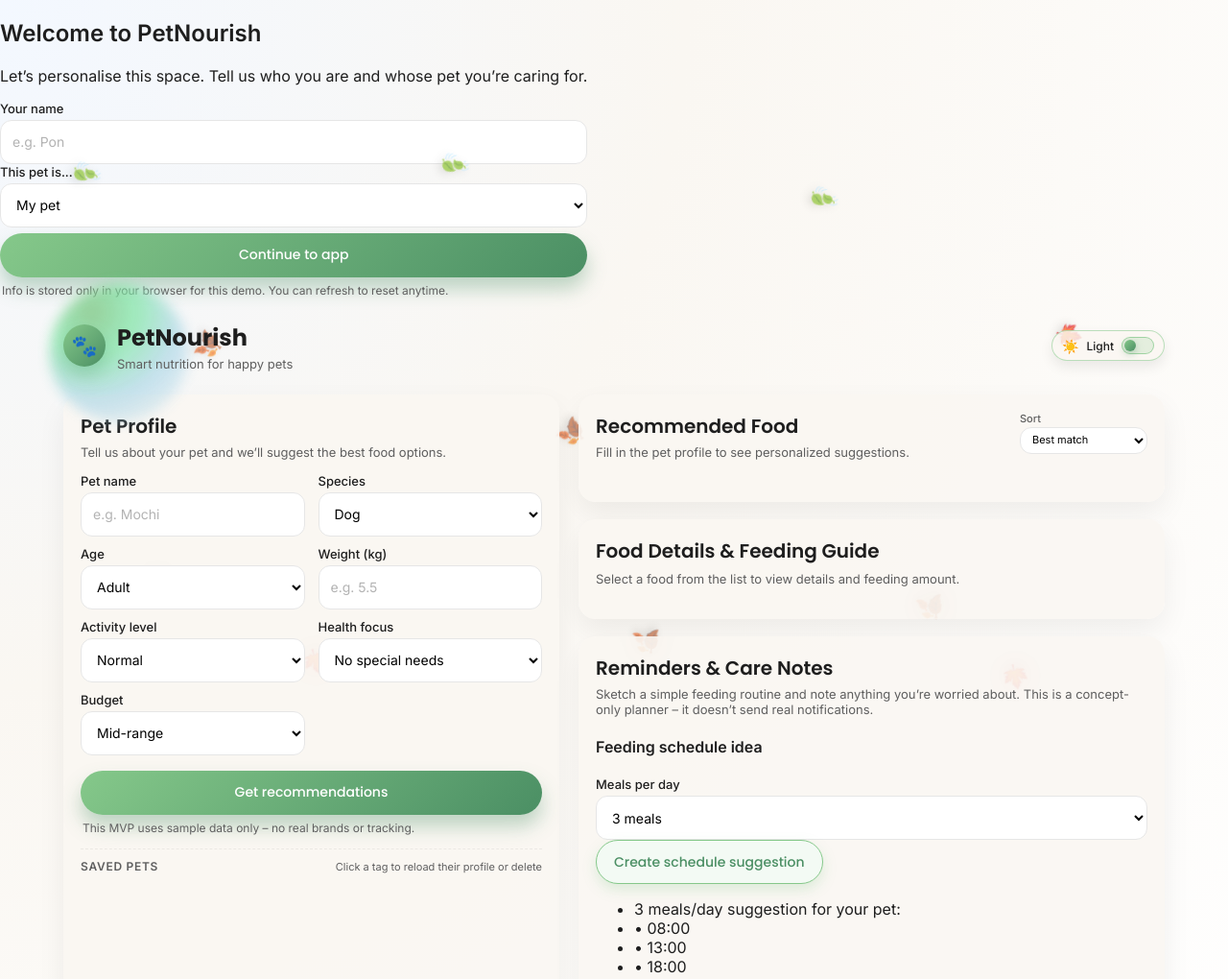
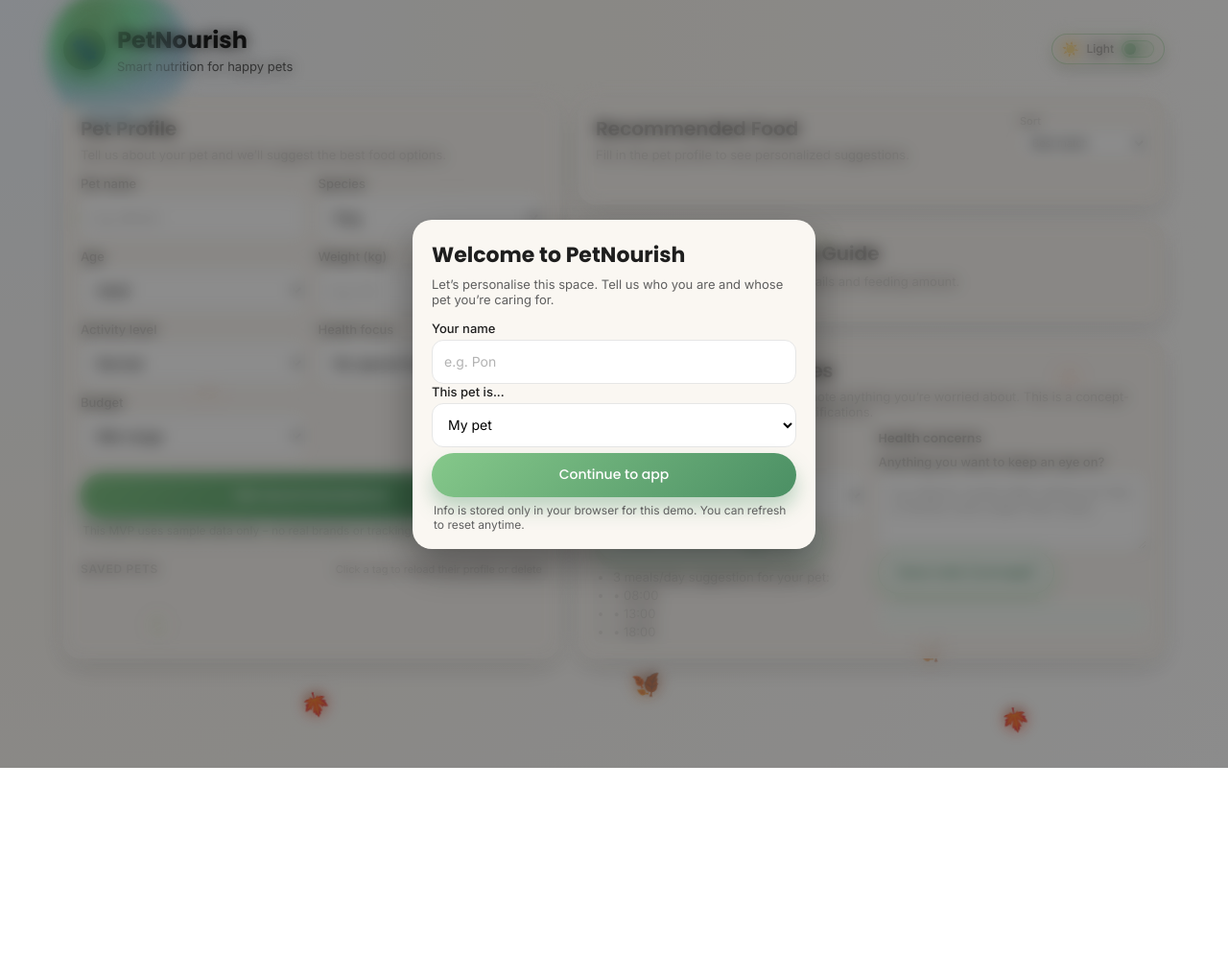
Before and after one commit to PonNguyen123/PetNourish, a plain HTML site: page index.html in a window 1280 px wide. Shown: the top 1020 px of the page at 96% size. After the commit the page ends 800 px from the top, so only its background shows below. Drawn offline with Linux system fonts and the light colour scheme.

Commit message:
style.css

```diff
--- a/style.css
+++ b/style.css
@@ -94,13 +94,15 @@ body.theme-dark .chip-green {
 /* Inputs + selects in dark mode */
 body.theme-dark input[type="text"],
 body.theme-dark input[type="number"],
-body.theme-dark select {
+body.theme-dark select,
+body.theme-dark textarea {
   background: #050806;
   border-color: #27342E;
   color: var(--text-main);
 }
 
-body.theme-dark input::placeholder {
+body.theme-dark input::placeholder,
+body.theme-dark textarea::placeholder {
   color: #707c76;
 }
 
@@ -165,6 +167,45 @@ body.theme-dark .helper-text {
 
 body.theme-dark .leaf {
   opacity: 0.55;
+}
+
+/* Onboarding overlay */
+
+.onboarding-overlay {
+  position: fixed;
+  inset: 0;
+  background: rgba(0, 0, 0, 0.45);
+  display: flex;
+  align-items: center;
+  justify-content: center;
+  z-index: 50;
+  backdrop-filter: blur(8px);
+}
+
+.onboarding-card {
+  width: 100%;
+  max-width: 420px;
+  background: var(--bg-cream);
+  border-radius: 20px;
+  padding: 20px 20px 18px;
+  box-shadow: 0 18px 40px rgba(0, 0, 0, 0.35);
+  animation: cardRiseIn 0.4s ease-out forwards;
+}
+
+.onboarding-card h2 {
+  margin: 0;
+  font-family: 'Poppins', system-ui, sans-serif;
+  font-size: 22px;
+}
+
+.onboarding-subtitle {
+  margin: 6px 0 14px;
+  font-size: 13px;
+  color: var(--text-muted);
+}
+
+body.theme-dark .onboarding-card {
+  background: #101712;
 }
 
 /* Layout */
@@ -251,6 +292,12 @@ body.theme-dark .brand::before {
 .brand-text p {
   margin: 2px 0 0;
   font-size: 13px;
+  color: var(--text-muted);
+}
+
+.user-greeting {
+  margin: 3px 0 0;
+  font-size: 12px;
   color: var(--text-muted);
 }
 
@@ -383,6 +430,10 @@ body.theme-dark .theme-toggle__thumb {
   animation-delay: 0.18s;
 }
 
+.card-reminders {
+  animation-delay: 0.24s;
+}
+
 .card h2 {
   margin: 0;
   font-family: 'Poppins', system-ui, sans-serif;
@@ -425,9 +476,9 @@ label {
 
 input[type="text"],
 input[type="number"],
-select {
-  height: 46px;
-  padding: 0 12px;
+select,
+textarea {
+  padding: 10px 12px;
   border-radius: var(--radius-input);
   border: 1.5px solid var(--border-soft);
   background: var(--white);
@@ -437,12 +488,25 @@ select {
   transition: border-color 0.2s ease, box-shadow 0.2s ease, transform 0.1s ease;
 }
 
-input::placeholder {
+input[type="text"],
+input[type="number"],
+select {
+  height: 46px;
+}
+
+textarea {
+  resize: vertical;
+  min-height: 80px;
+}
+
+input::placeholder,
+textarea::placeholder {
   color: #b3b3b3;
 }
 
 input:focus,
-select:focus {
+select:focus,
+textarea:focus {
   border-color: var(--green-main);
   box-shadow: 0 0 0 3px rgba(133, 200, 138, 0.25);
   transform: translateY(-1px);
@@ -870,7 +934,7 @@ body.theme-dark .compare-panel {
   margin-top: 2px;
   padding: 2px 6px;
   border-radius: 999px;
-  background: #469459;
+  background: #3f804f;
 }
 
 /* Details */
@@ -965,6 +1029,56 @@ body.theme-dark .compare-panel {
   color: var(--green-dark);
 }
 
+/* Reminders & Care */
+
+.reminders-subtitle {
+  margin-bottom: 10px;
+}
+
+.reminder-grid {
+  display: grid;
+  grid-template-columns: repeat(2, minmax(0, 1fr));
+  gap: 14px;
+}
+
+@media (max-width: 700px) {
+  .reminder-grid {
+    grid-template-columns: minmax(0, 1fr);
+  }
+}
+
+.reminder-block h4 {
+  margin: 0 0 6px;
+  font-size: 13px;
+  font-weight: 600;
+  font-family: 'Poppins', system-ui, sans-serif;
+}
+
+.schedule-list {
+  margin: 8px 0 0;
+  padding-left: 18px;
+  font-size: 13px;
+  color: var(--text-muted);
+}
+
+.schedule-list li + li {
+  margin-top: 3px;
+}
+
+.health-notes-display {
+  margin-top: 8px;
+  font-size: 12px;
+  padding: 8px 10px;
+  border-radius: 12px;
+  background: #f6faf6;
+  color: var(--text-muted);
+  min-height: 32px;
+}
+
+body.theme-dark .health-notes-display {
+  background: #111913;
+}
+
 /* Skeleton loading state */
 
 .skeleton-card {
@@ -1045,7 +1159,7 @@ body.theme-dark .skeleton-line {
   box-shadow: 0 14px 30px rgba(0, 0, 0, 0.35);
   opacity: 0;
   pointer-events: none;
-  z-index: 40;
+  z-index: 60;
   transition: opacity 0.25s ease, transform 0.25s ease;
 }
 
```
